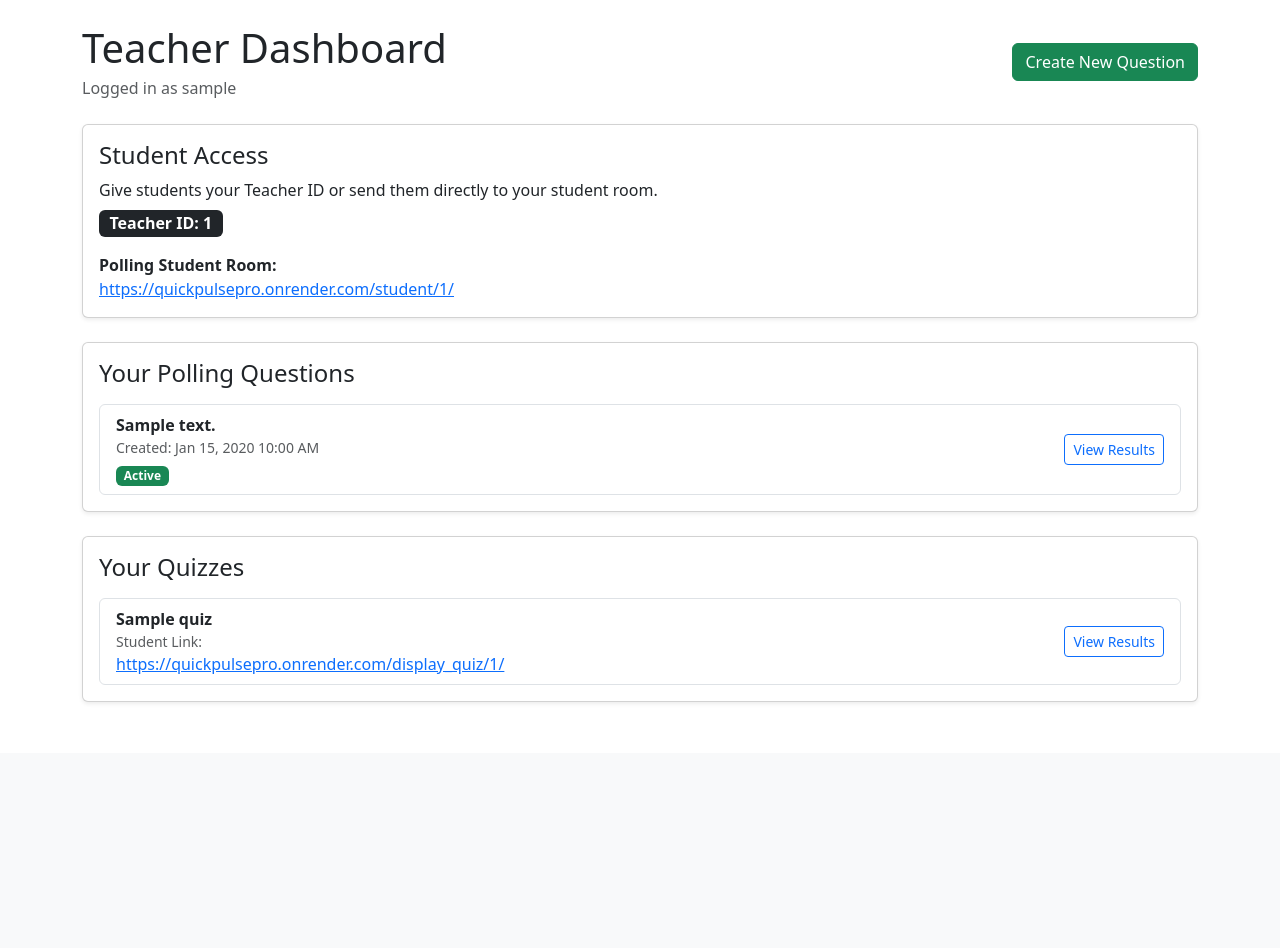
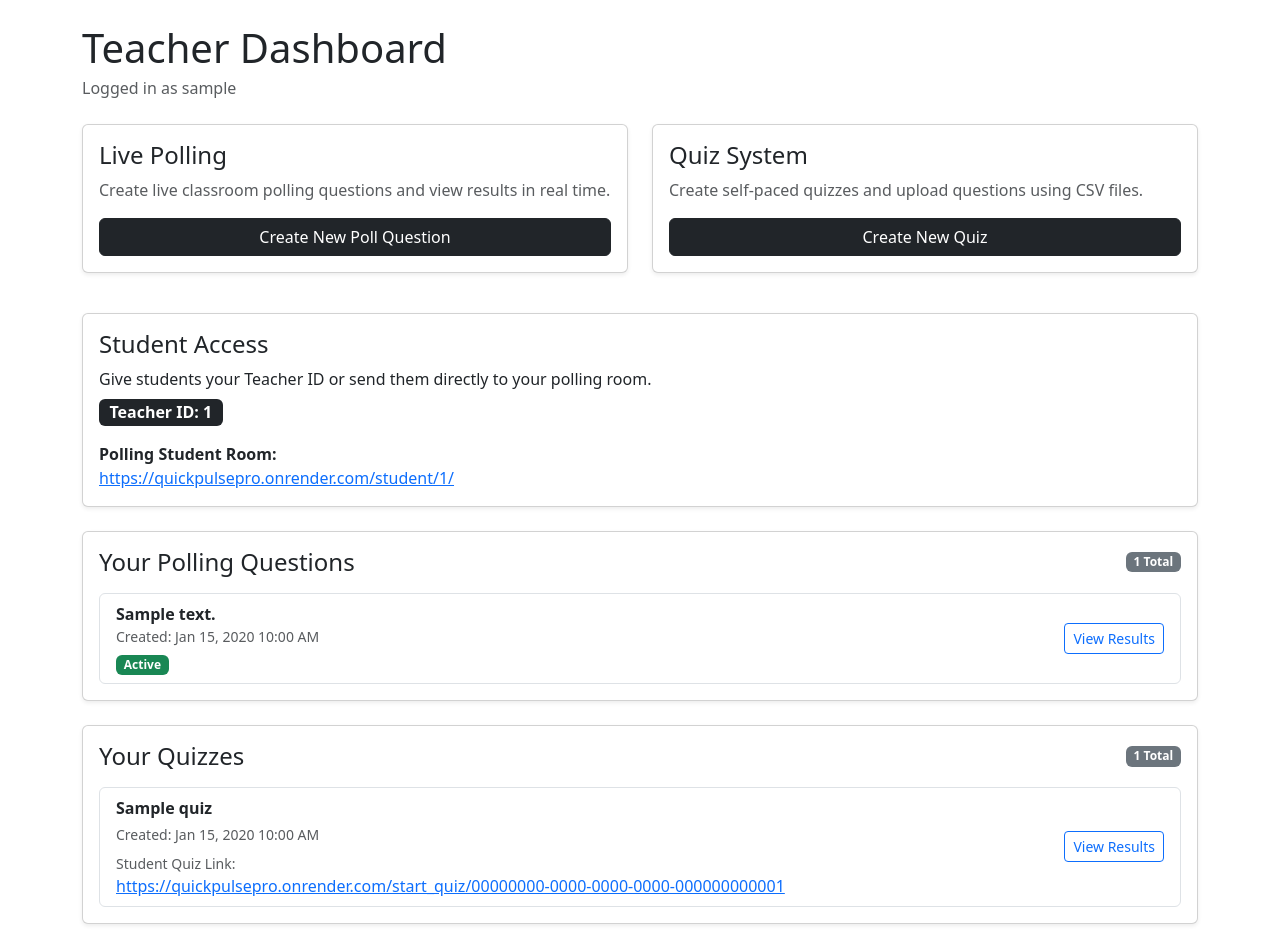
Before and after one commit to sfranz2422/quickpulsepro, a Django app: page /dashboard/ in a window 1280 px wide. Shown: the part 47-995 px from the top of the page. Before the commit the page ends 749 px from the top, so only its background shows below. Run offline with Django 5.2, Linux system fonts and the light colour scheme; a user stored in the database is signed in; tables that the repository leaves empty hold one stand-in row (values such as "Sample post").

Commit message:
quiz functionality polish

```diff
--- a/polls/models.py
+++ b/polls/models.py
@@ -1,3 +1,5 @@
+import uuid
+
 from django.db import models
 from django.contrib.auth.models import User
 
@@ -32,6 +34,11 @@ class Quiz(models.Model):
         related_name="quizzes"
     )
 
+    public_id = models.UUIDField(
+        default=uuid.uuid4,
+        unique=True,
+        editable=False
+    )
 
     def __str__(self):
         return self.title
@@ -49,6 +56,28 @@ class QuizQuestion(models.Model):
     def __str__(self):
         return self.question_text
 
+class QuizResponse(models.Model):
+    quiz = models.ForeignKey(
+        Quiz,
+        on_delete=models.CASCADE,
+        related_name="responses"
+    )
+
+    question = models.ForeignKey(
+        QuizQuestion,
+        on_delete=models.CASCADE,
+        related_name="responses"
+    )
+
+    selected_option = models.CharField(max_length=1)
+
+    is_correct = models.BooleanField()
+
+    submitted_at = models.DateTimeField(auto_now_add=True)
+
+    def __str__(self):
+        return f"{self.quiz.title} - {self.question.question_text}"
+
 
 class PollResponse(models.Model):
     question = models.ForeignKey(
--- a/polls/urls.py
+++ b/polls/urls.py
@@ -9,7 +9,7 @@ urlpatterns = [
     path("upload_csv/<int:QuizID>/", views.upload_csv, name="upload_csv"),
 
 
-    path("display_quiz/<int:QuizID>/", views.display_quiz, name="display_quiz"),
+    path("display_quiz/<uuid:public_id>/", views.display_quiz, name="display_quiz"),
 
     path("questions/create/", views.create_question, name="create_question"),
     path("questions/<int:question_id>/results/", views.question_results, name="question_results"),
@@ -17,12 +17,18 @@ urlpatterns = [
     path("student/<int:teacher_id>/", views.student_room, name="student_room"),
     path("student/<int:teacher_id>/submit/", views.submit_response, name="submit_response"),
 path(
-    "start_quiz/<int:QuizID>",
+    "start_quiz/<uuid:public_id>",
     views.start_quiz,
     name="start_quiz"
 ),
     path("student/", views.student_landing, name="student_landing"),
 path("register/", views.register_teacher, name="register_teacher"),
 path("delete_poll_question/<int:id>/teacher", views.delete_poll_question, name="delete_poll_question"),
+path("quiz_results/<int:quiz_id>/", views.quiz_results, name="quiz_results"),
+path(
+    "download_quiz_csv_template/",
+    views.download_quiz_csv_template,
+    name="download_quiz_csv_template"
+),
 
 ]
--- a/polls/views.py
+++ b/polls/views.py
@@ -19,7 +19,9 @@ from .models import QuizQuestion
 from .models import Quiz
 from polls.forms import CSVUploadForm
 from polls.forms import CreateQuizForm
-
+from .models import QuizResponse
+import csv
+from django.http import HttpResponse
 
 
 @login_required
@@ -266,8 +268,8 @@ def upload_csv(request, QuizID):
     return render(request, 'upload.html', {'form': form})
 
 
-def display_quiz(request, QuizID):
-    quiz = get_object_or_404(Quiz, id=QuizID)
+def display_quiz(request, public_id):
+    quiz = get_object_or_404(Quiz, public_id=public_id)
 
     questions = list(quiz.questions.all().order_by("id"))
 
@@ -302,14 +304,22 @@ def display_quiz(request, QuizID):
 
         if selected_option == correct_answer:
             request.session[session_correct_key] += 1
+            is_correct = True
             messages.success(request, "Correct!")
         else:
             request.session[session_wrong_key] += 1
+            is_correct = False
             messages.error(request, "Incorrect.")
 
+        QuizResponse.objects.create(
+            quiz=quiz,
+            question=current_question,
+            selected_option=selected_option,
+            is_correct=is_correct
+        )
         request.session[session_quiz_key] += 1
 
-        return redirect("display_quiz", QuizID=quiz.id)
+        return redirect("display_quiz", public_id=quiz.public_id)
 
     current_number = current_index + 1
     total_questions = len(questions)
@@ -325,12 +335,81 @@ def display_quiz(request, QuizID):
         "wrong": request.session[session_wrong_key],
     })
 
-def start_quiz(request, QuizID):
+def start_quiz(request, public_id):
 
-    quiz = get_object_or_404(Quiz, id=QuizID)
+    quiz = get_object_or_404(Quiz, public_id=public_id)
 
     request.session[f"quiz_{quiz.id}_current_index"] = 0
     request.session[f"quiz_{quiz.id}_correct"] = 0
     request.session[f"quiz_{quiz.id}_wrong"] = 0
 
-    return redirect("display_quiz", QuizID=quiz.id)
+    return redirect("display_quiz", public_id=quiz.public_id)
+
+
+@login_required
+def quiz_results(request, quiz_id):
+    quiz = get_object_or_404(
+        Quiz,
+        id=quiz_id,
+        teacher=request.user
+    )
+
+    questions = quiz.questions.all().order_by("id")
+
+    results = []
+
+    for question in questions:
+        total = question.responses.count()
+        correct = question.responses.filter(is_correct=True).count()
+        incorrect = question.responses.filter(is_correct=False).count()
+
+        if total > 0:
+            percent_correct = round((correct / total) * 100)
+        else:
+            percent_correct = 0
+
+        results.append({
+            "question": question,
+            "total": total,
+            "correct": correct,
+            "incorrect": incorrect,
+            "percent_correct": percent_correct,
+        })
+
+    return render(request, "quiz_results.html", {
+        "quiz": quiz,
+        "results": results,
+    })
+
+@login_required
+def download_quiz_csv_template(request):
+
+    response = HttpResponse(content_type='text/csv')
+
+    response['Content-Disposition'] = (
+        'attachment; filename="quiz_template.csv"'
+    )
+
+    writer = csv.writer(response)
+
+    # Header row
+    writer.writerow([
+        'question_text',
+        'option_a',
+        'option_b',
+        'option_c',
+        'option_d',
+        'correctAnswer'
+    ])
+
+    # Sample row
+    writer.writerow([
+        'What keyword defines a function in Python?',
+        'func',
+        'def',
+        'function',
+        'define',
+        'B'
+    ])
+
+    return response
--- a/templates/dashboard.html
+++ b/templates/dashboard.html
@@ -5,22 +5,78 @@
 <div class="d-flex justify-content-between align-items-center mb-4">
     <div>
         <h1 class="mb-1">Teacher Dashboard</h1>
+
         <p class="text-muted mb-0">
             Logged in as {{ user.username }}
         </p>
     </div>
-
-    <a class="btn btn-success" href="{% url 'create_question' %}">
-        Create New Question
-    </a>
 </div>
 
+<!-- ACTION BUTTONS -->
+<div class="row mb-4">
+
+    <div class="col-md-6 mb-3">
+        <div class="card shadow-sm h-100">
+            <div class="card-body d-flex flex-column justify-content-between">
+
+                <div>
+                    <h4 class="card-title">
+                        Live Polling
+                    </h4>
+
+                    <p class="text-muted">
+                        Create live classroom polling questions and view results in real time.
+                    </p>
+                </div>
+
+                <div>
+                    <a class="btn btn-dark w-100"
+                       href="{% url 'create_question' %}">
+                        Create New Poll Question
+                    </a>
+                </div>
+
+            </div>
+        </div>
+    </div>
+
+    <div class="col-md-6 mb-3">
+        <div class="card shadow-sm h-100">
+            <div class="card-body d-flex flex-column justify-content-between">
+
+                <div>
+                    <h4 class="card-title">
+                        Quiz System
+                    </h4>
+
+                    <p class="text-muted">
+                        Create self-paced quizzes and upload questions using CSV files.
+                    </p>
+                </div>
+
+                <div>
+                    <a class="btn btn-dark w-100"
+                       href="{% url 'create_quiz' user.id %}">
+                        Create New Quiz
+                    </a>
+                </div>
+
+            </div>
+        </div>
+    </div>
+
+</div>
+
+<!-- STUDENT ACCESS -->
 <div class="card shadow-sm mb-4">
     <div class="card-body">
-        <h4 class="card-title">Student Access</h4>
+
+        <h4 class="card-title">
+            Student Access
+        </h4>
 
         <p class="mb-2">
-            Give students your Teacher ID or send them directly to your student room.
+            Give students your Teacher ID or send them directly to your polling room.
         </p>
 
         <div class="mb-3">
@@ -32,34 +88,59 @@
         <div>
             <strong>Polling Student Room:</strong>
             <br>
+
             <a href="{% url 'student_room' user.id %}">
                 https://quickpulsepro.onrender.com/student/{{ user.id }}/
             </a>
         </div>
+
     </div>
 </div>
 
+<!-- POLLING QUESTIONS -->
 <div class="card shadow-sm mb-4">
     <div class="card-body">
-        <h4 class="card-title mb-3">Your Polling Questions</h4>
+
+        <div class="d-flex justify-content-between align-items-center mb-3">
+
+            <h4 class="card-title mb-0">
+                Your Polling Questions
+            </h4>
+
+            <span class="badge bg-secondary">
+                {{ questions|length }} Total
+            </span>
+
+        </div>
 
         {% if questions %}
+
             <div class="list-group">
+
                 {% for q in questions %}
+
                     <div class="list-group-item d-flex justify-content-between align-items-center">
 
                         <div>
-                            <strong>{{ q.question_text }}</strong>
+
+                            <strong>
+                                {{ q.question_text }}
+                            </strong>
 
                             <div class="text-muted small">
                                 Created: {{ q.created_at|date:"M d, Y g:i A" }}
                             </div>
 
                             {% if q.is_active %}
-                                <span class="badge bg-success mt-2">Active</span>
+                                <span class="badge bg-success mt-2">
+                                    Active
+                                </span>
                             {% else %}
-                                <span class="badge bg-secondary mt-2">Past</span>
+                                <span class="badge bg-secondary mt-2">
+                                    Past
+                                </span>
                             {% endif %}
+
                         </div>
 
                         <a class="btn btn-outline-primary btn-sm"
@@ -68,51 +149,86 @@
                         </a>
 
                     </div>
+
                 {% endfor %}
+
             </div>
+
         {% else %}
+
             <p class="text-muted mb-0">
-                No questions created yet.
+                No polling questions created yet.
             </p>
+
         {% endif %}
+
     </div>
 </div>
 
-
+<!-- QUIZZES -->
 <div class="card shadow-sm mb-4">
     <div class="card-body">
-        <h4 class="card-title mb-3">Your Quizzes</h4>
+
+        <div class="d-flex justify-content-between align-items-center mb-3">
+
+            <h4 class="card-title mb-0">
+                Your Quizzes
+            </h4>
+
+            <span class="badge bg-secondary">
+                {{ quizs|length }} Total
+            </span>
+
+        </div>
 
         {% if quizs %}
+
             <div class="list-group">
+
                 {% for q in quizs %}
+
                     <div class="list-group-item d-flex justify-content-between align-items-center">
 
                         <div>
-                            <strong>{{ q.title }}</strong>
 
-                            <div class="text-muted small">
-                              Student Link:
+                            <strong>
+                                {{ q.title }}
+                            </strong>
+
+                            <div class="text-muted small mt-1">
+                                Created: {{ q.created_at|date:"M d, Y g:i A" }}
                             </div>
 
-             <a href="{% url 'start_quiz' q.id %}">
-                https://quickpulsepro.onrender.com/display_quiz/{{ q.id }}/
-            </a>
+                            <div class="text-muted small mt-2">
+                                Student Quiz Link:
+                            </div>
+
+                            <a href="{% url 'start_quiz' q.public_id %}">
+                                https://quickpulsepro.onrender.com{% url 'start_quiz' q.public_id %}
+                            </a>
+
                         </div>
 
                         <a class="btn btn-outline-primary btn-sm"
-                           href="">
+                           href="{% url 'quiz_results' q.id %}">
                             View Results
                         </a>
 
                     </div>
+
                 {% endfor %}
+
             </div>
+
         {% else %}
+
             <p class="text-muted mb-0">
                 No quizzes created yet.
             </p>
+
         {% endif %}
+
     </div>
 </div>
+
 {% endblock %}
```
Also changed, not shown: polls/admin.py (+9 -1 lines), templates/create_quiz.html (+12 -3 lines), templates/quiz_results.html (added, +97 -0 lines), polls/migrations/0004_quiz_public_id.py (added), polls/migrations/0005_quizresponse.py (added).
